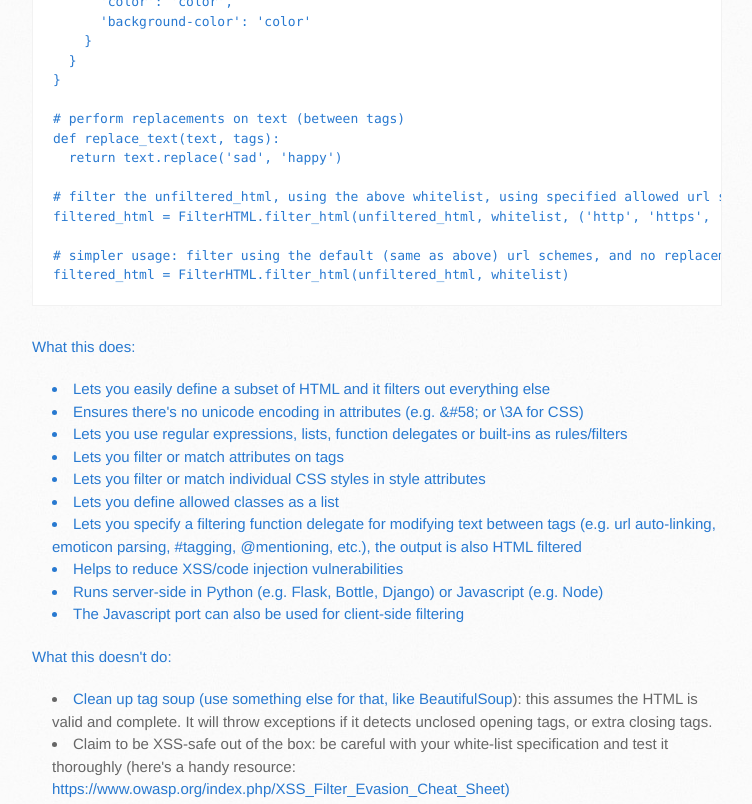
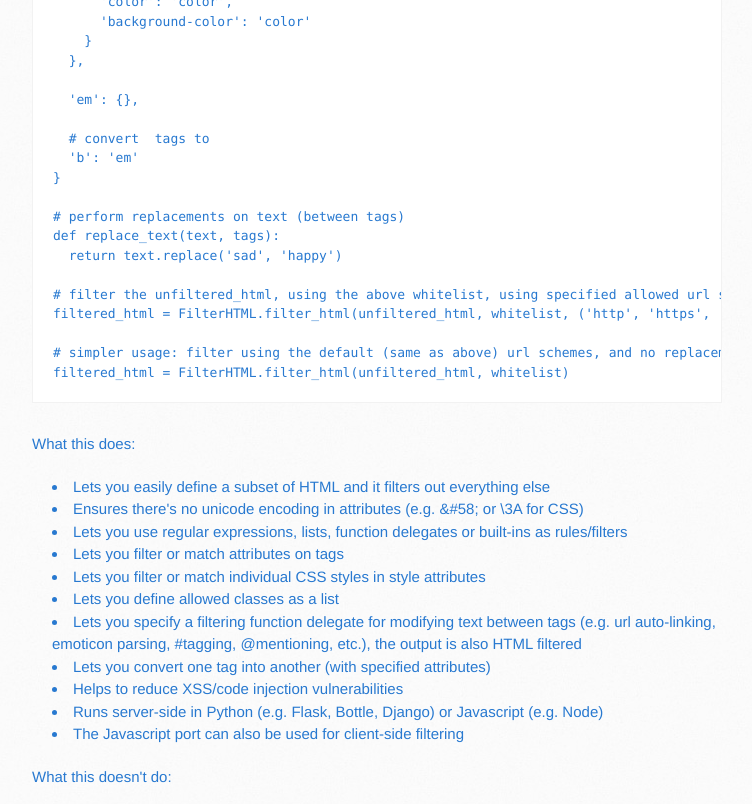
Before and after one commit to dcollien/FilterHTML, a plain HTML site: page index.html in a window 1280 px wide. Shown: the part 1180-1984 px from the top of the page, without its empty margins (138-890 px from the left). Drawn offline with Linux system fonts and the light colour scheme.

Commit message:
more example

```diff
--- a/index.html
+++ b/index.html
@@ -72,7 +72,12 @@ whitelist = {
       'color': 'color',
       'background-color': 'color'
     }
-  }
+  },
+
+  'em': {},
+
+  # convert <b> tags to <em>
+  'b': 'em'
 }
 
 # perform replacements on text (between tags)
@@ -96,6 +101,7 @@ filtered_html = FilterHTML.filter_html(unfiltered_html, whitelist)
 <li>Lets you filter or match individual CSS styles in style attributes</li>
 <li>Lets you define allowed classes as a list</li>
 <li>Lets you specify a filtering function delegate for modifying text between tags (e.g. url auto-linking, emoticon parsing, #tagging, @mentioning, etc.), the output is also HTML filtered</li>
+<li>Lets you convert one tag into another (with specified attributes)</li>
 <li>Helps to reduce XSS/code injection vulnerabilities</li>
 <li>Runs server-side in Python (e.g. Flask, Bottle, Django) or Javascript (e.g. Node) </li>
 <li>The Javascript port can also be used for client-side filtering</li>
```
